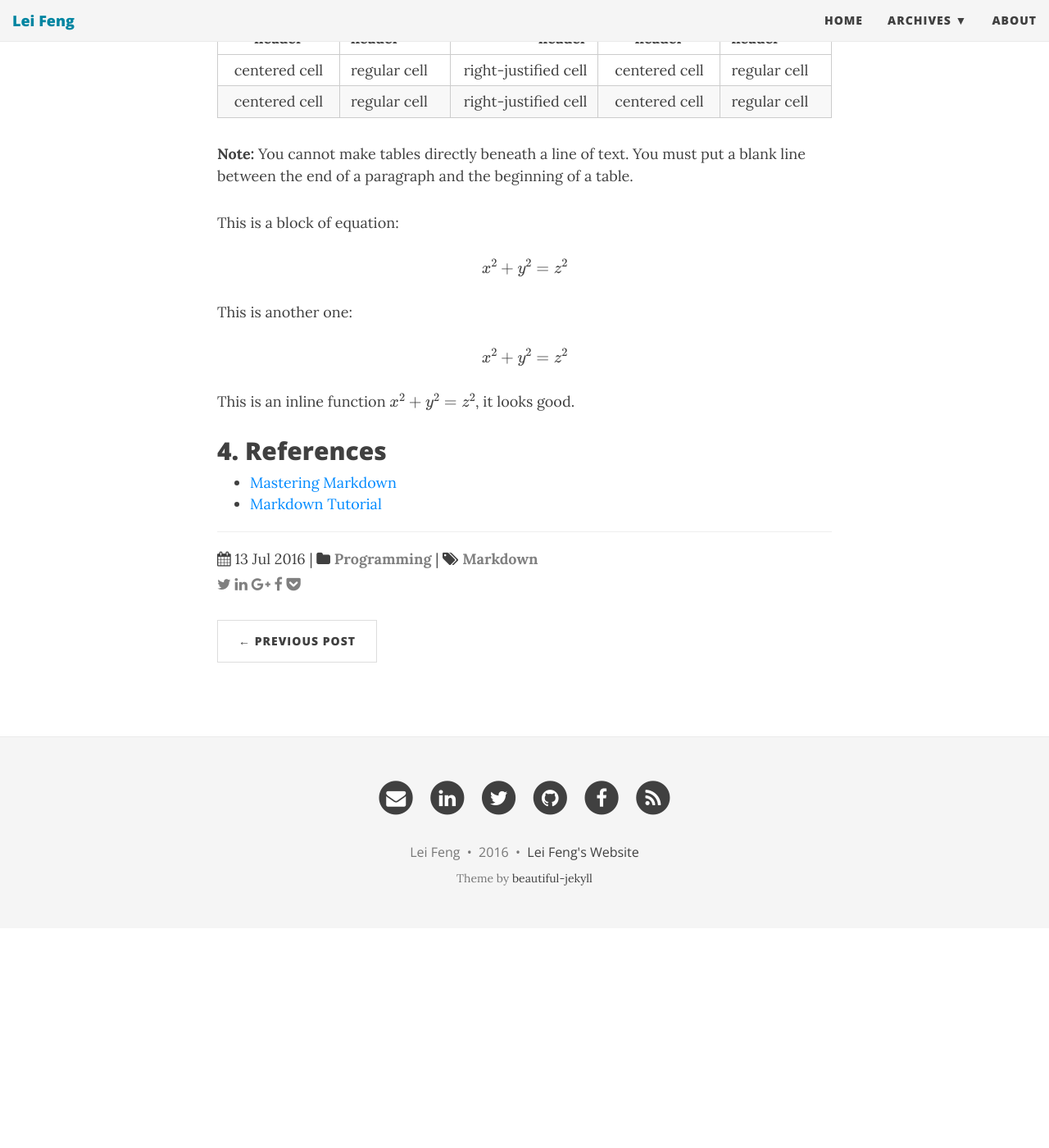
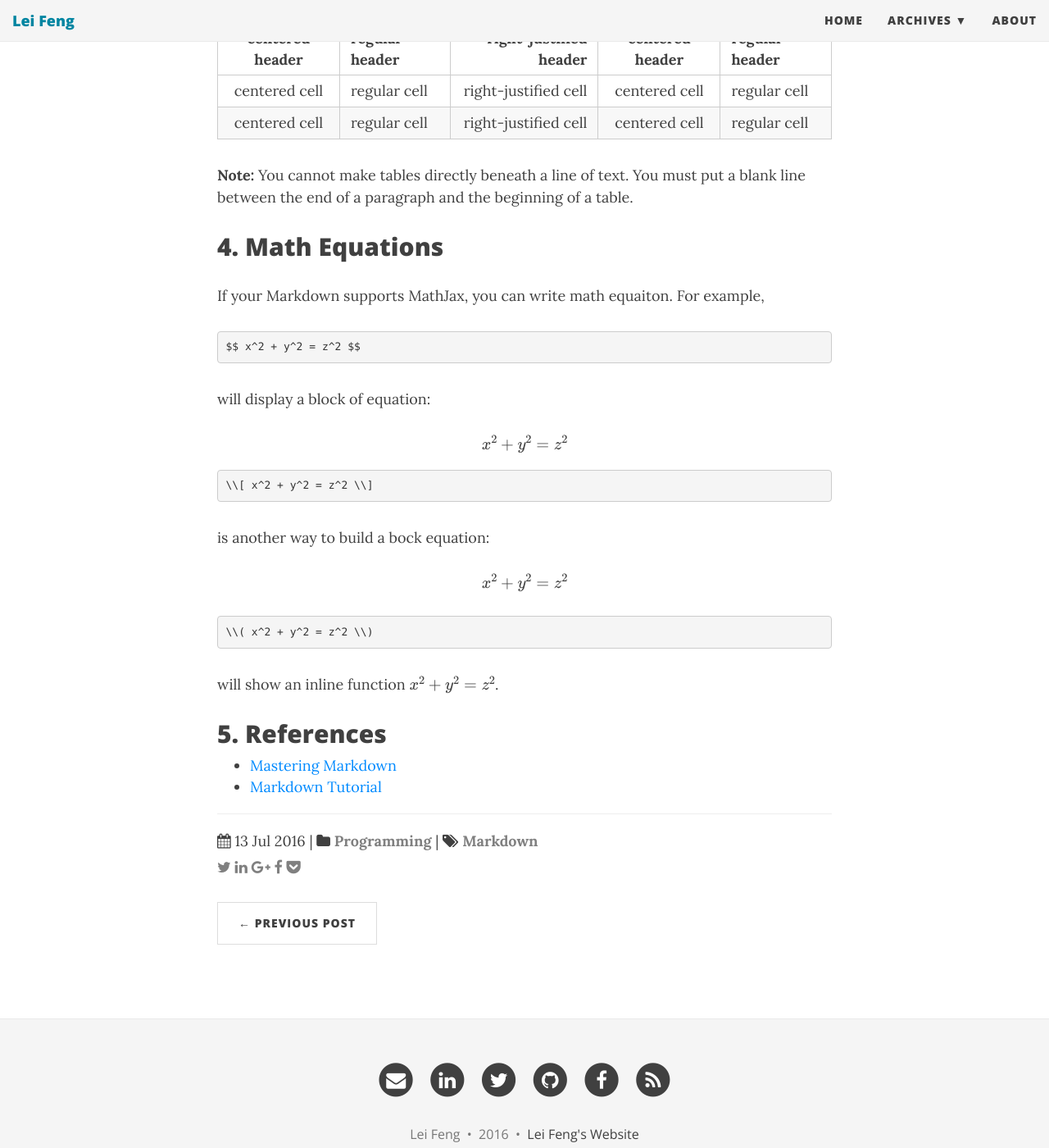
Before and after one commit to stonefl/stonefl.github.io, a Jekyll site: the page built from _posts/2016-07-13-a-quick-reference-of-markdown.md, in a window 1280 px wide and 1400 px high, scrolled down 8497 px. Shown: the whole window at 82% size. Built offline with Jekyll 4.4.1, drawn with Linux system fonts in a browser that asks for light colours; nearby versions of some CDN libraries; formulas are drawn with MathJax 3; comment, search, counter and statistics services are not loaded; before the commit the page ends 9629 px from its top, so only the background shows below that; some of the changed text lies outside the part shown.

Commit message:
Updated 2016-07-13-a-quick-reference-of-markdown.md

```diff
--- a/_posts/2016-07-13-a-quick-reference-of-markdown.md
+++ b/_posts/2016-07-13-a-quick-reference-of-markdown.md
@@ -274,18 +274,22 @@ centered cell|regular cell|right-justified cell|centered cell|regular cell
 
 **Note:** You cannot make tables directly beneath a line of text. You must put a blank line between the end of a paragraph and the beginning of a table.
 
-This is a block of equation:
+## 4. Math Equations
+
+If your Markdown supports MathJax, you can write math equaiton. For example,
+
+<pre>$$ x^2 + y^2 = z^2 $$</pre> will display a block of equation:
 
 $$ x^2 + y^2 = z^2 $$
 
-This is another one:
+<pre>\\[ x^2 + y^2 = z^2 \\]</pre> is another way to build a bock equation:
 
 \\[ x^2 + y^2 = z^2 \\]
 
-This is an inline function \\( x^2 + y^2 = z^2 \\), it looks good.
+<pre>\\( x^2 + y^2 = z^2 \\)</pre> will show an inline function \\( x^2 + y^2 = z^2 \\).
 
 
-## 4. References
+## 5. References
 
 * [Mastering Markdown](https://guides.github.com/features/mastering-markdown/)
 * [Markdown Tutorial](http://markdowntutorial.com/)
```
